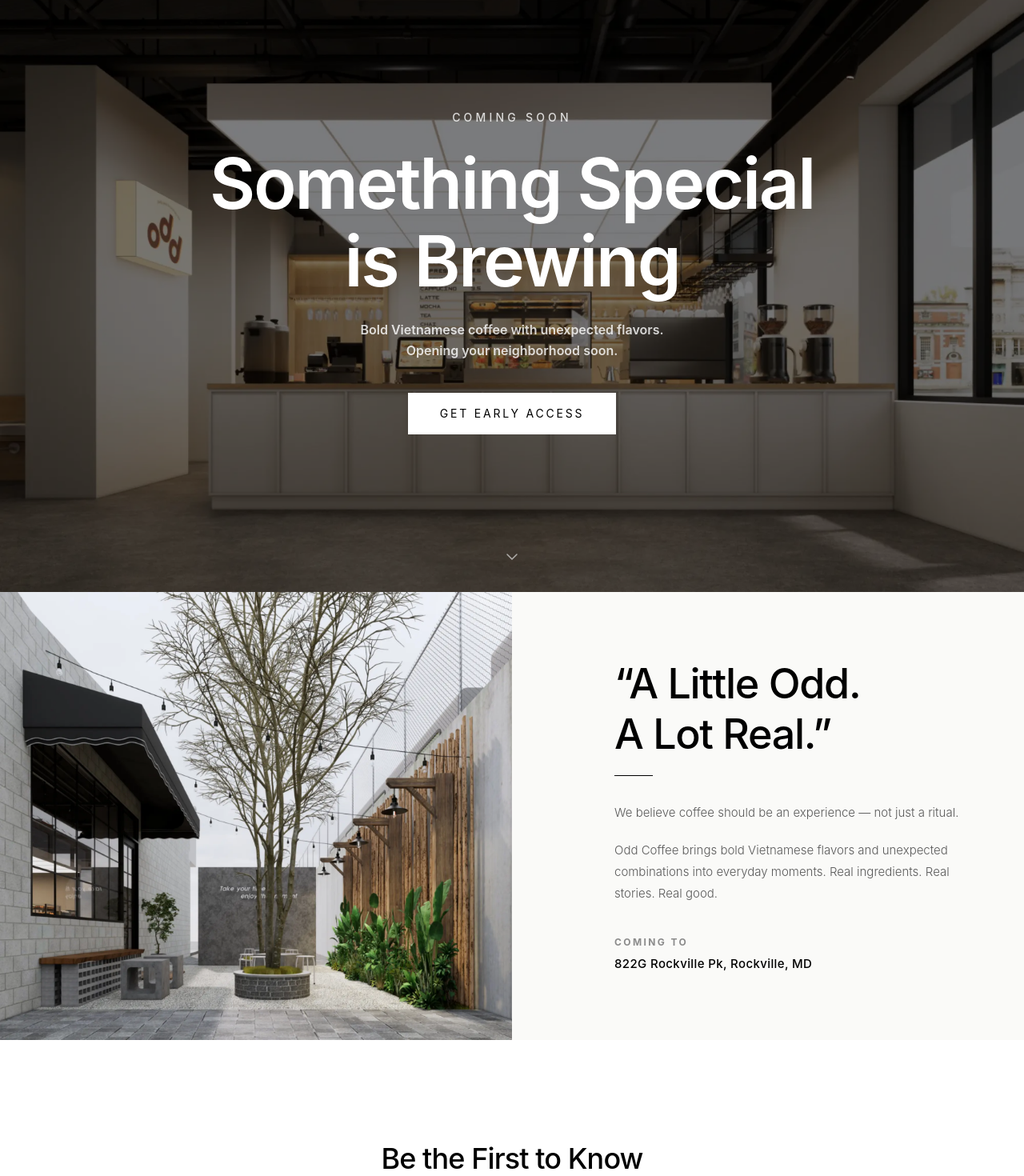
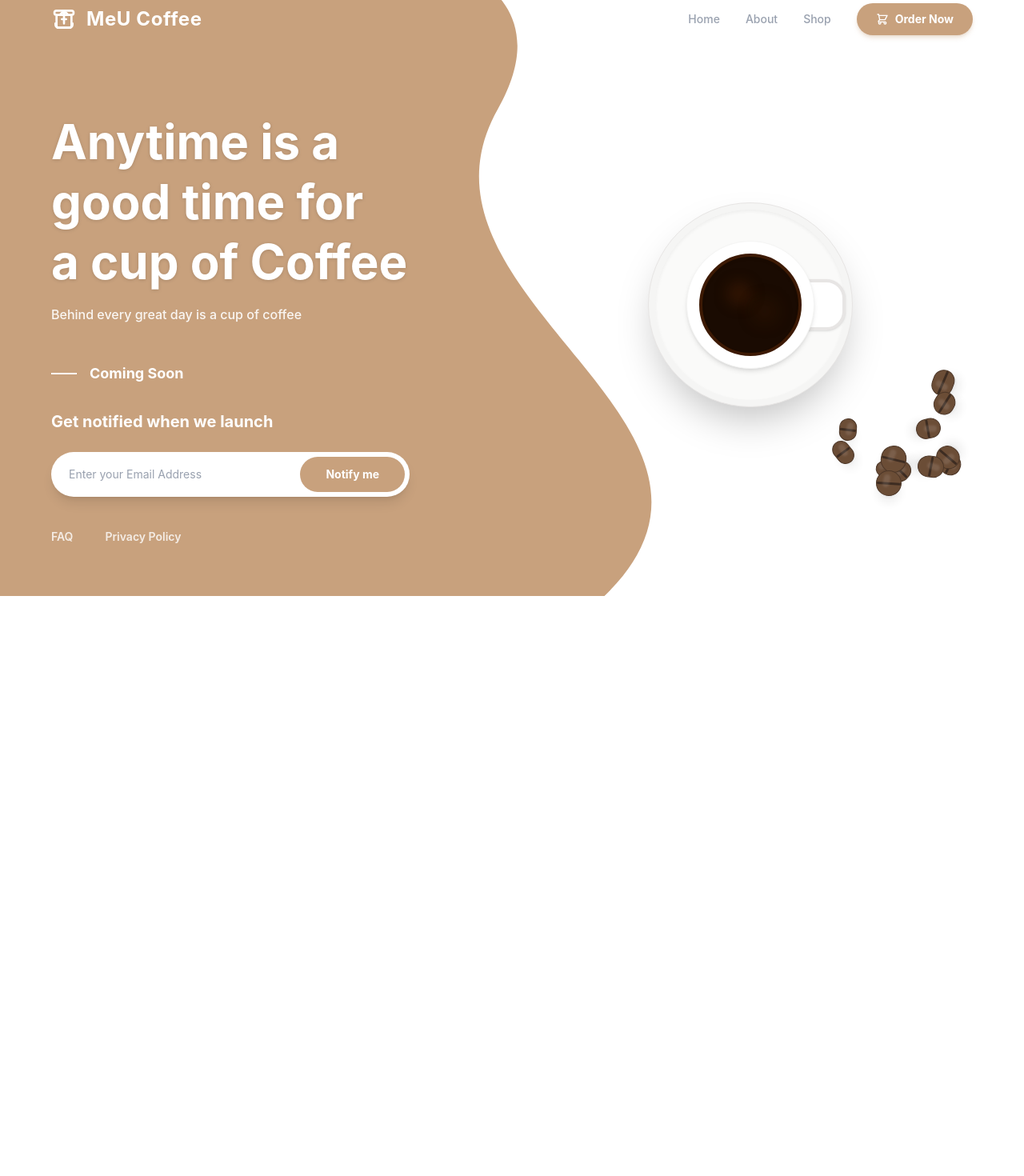
Before and after one commit to vutiendat24/MeU_first, a React (Vite) app in the folder MeU-fontend/: page / in a window 1280 px wide. Shown: the part 60-1530 px from the top of the page at 80% size. After the commit the page ends 805 px from the top, so only its background shows below. Built offline with nearby package versions, Linux system fonts and the light colour scheme; no server answers.

Commit message:
landing page meu coffee

```diff
--- a/MeU-fontend/src/components/ComingSoon.tsx
+++ b/MeU-fontend/src/components/ComingSoon.tsx
@@ -1,225 +1,240 @@
-import React from 'react';
-import barAreaImage from '../assets/images/bar-area.webp';
-import outdoorAreaImage from '../assets/images/outdoor-area.webp';
-import oddLogoImage from '../assets/images/odd-logo.webp';
+import React, { useState } from 'react';
 
 const ComingSoon: React.FC = () => {
-  const scrollToBottom = () => {
-    window.scrollTo({
-      top: document.documentElement.scrollHeight,
-      behavior: 'smooth',
-    });
+  // Form State
+  const [email, setEmail] = useState('');
+  const [emailError, setEmailError] = useState('');
+  const [isSubmitting, setIsSubmitting] = useState(false);
+  const [isClaimed, setIsClaimed] = useState(false);
+
+  const handleEmailChange = (e: React.ChangeEvent<HTMLInputElement>) => {
+    setEmail(e.target.value);
+    if (emailError) {
+      setEmailError('');
+    }
+  };
+
+  const validateEmail = (val: string) => {
+    const trimmed = val.trim();
+    if (!trimmed) {
+      return 'Please enter your email address.';
+    }
+    const regex = /^[^\s@]+@[^\s@]+\.[^\s@]+$/;
+    if (!regex.test(trimmed)) {
+      return 'Please enter a valid email address (e.g., name@gmail.com).';
+    }
+    if (val.length > 100) {
+      return 'Email must not exceed 100 characters.';
+    }
+    return '';
+  };
+
+  const handleClaimSubmit = async (e: React.FormEvent) => {
+    e.preventDefault();
+    const eErr = validateEmail(email);
+
+    if (eErr) {
+      setEmailError(eErr);
+      return;
+    }
+
+    setIsSubmitting(true);
+    // Simulate API subscription saving
+    await new Promise((resolve) => setTimeout(resolve, 1500));
+    setIsSubmitting(false);
+    setIsClaimed(true);
   };
 
   return (
-    <main className="w-full min-h-screen bg-[#F9F8F6] text-[#2C2A26] font-sans selection:bg-[#D45934] selection:text-white">
-      {/* SECTION 1: HERO */}
-      <section className="relative w-full h-screen flex flex-col items-center justify-center overflow-hidden font-sans">
+    <main className="relative w-full min-h-screen bg-white font-sans text-gray-800 overflow-hidden flex flex-col selection:bg-[#BA8E6B] selection:text-white">
 
-        {/* Background Image & Dark Overlay */}
-        <div className="absolute inset-0 z-0">
-          <img
-            src={barAreaImage}
-            alt="Odd Coffee Interior"
+      {/* Wavy Background (SVG) */}
+      <div className="absolute inset-0 w-full h-full z-0 pointer-events-none">
+        <svg
+          viewBox="0 0 1440 1024"
           className="w-full h-full object-cover"
+          preserveAspectRatio="none"
+        >
+          {/*
+            Draws the tan shape on the left that curves into the white side.
+            Adjusted bezier curves to match the T Cafe mockup.
+          */}
+          <path
+            fill="#C8A17D"
+            d="M0,0 L0,1024 L850,1024 C1100,750 550,550 700,250 C800,50 600,0 550,0 Z"
           />
-          {/* Lớp phủ màu đen với độ mờ 50% giúp chữ trắng dễ đọc hơn */}
-          <div className="absolute inset-0 bg-black/50"></div>
-        </div>
-
-        {/* Center Content */}
-        <div className="relative z-10 flex flex-col items-center text-center px-4 w-full max-w-4xl">
-
-          {/* Subtitle */}
-          <p className="text-white/80 text-xs md:text-sm uppercase tracking-[0.3em] font-medium mb-6">
-            Coming Soon
-          </p>
-
-          {/* Main Title */}
-          <h1 className="text-white text-5xl md:text-7xl lg:text-[5.5rem] font-semibold leading-[1.1] tracking-tight mb-6">
-            Something Special<br />
-            is Brewing
-          </h1>
-
-          {/* Description */}
-          <p className="text-white/80 font-semibold text-sm md:text-base mb-10 leading-relaxed font-light">
-            Bold Vietnamese coffee with unexpected flavors.<br />
-            Opening your neighborhood soon.
-          </p>
-
-          {/* Call to Action Button */}
-          <button
-            className="bg-white text-black px-10 py-4 text-xs md:text-sm  uppercase tracking-[0.2em] hover:bg-gray-200 transition-colors duration-300"
-          >
-            Get Early Access
-          </button>
-        </div>
-
-        {/* Scroll Down Indicator (Mũi tên chĩa xuống ở đáy màn hình) */}
-        <div
-          onClick={scrollToBottom}
-          className="absolute bottom-8 z-10 text-white/60 hover:text-white transition-colors cursor-pointer"
-        >
-          <svg
-            xmlns="http://www.w3.org/2000/svg"
-            width="24"
-            height="24"
-            viewBox="0 0 24 24"
-            fill="none"
-            stroke="currentColor"
-            strokeWidth="1.5"
-            strokeLinecap="round"
-            strokeLinejoin="round"
-          >
-            <path d="m6 9 6 6 6-6" />
         </svg>
       </div>
 
-      </section>
-      {/* SECTION 2: STORY */}
-      <section className="w-full flex flex-col md:flex-row items-center min-h-[70vh] bg-[#fafaf8] font-sans">
+      {/* Main Container */}
+      <div className="relative z-10 w-full max-w-[1440px] mx-auto min-h-screen flex flex-col p-6 md:p-10 lg:p-16">
 
-        {/* CỘT TRÁI - HÌNH ẢNH */}
-        <div className="w-full md:w-1/2 relative h-[50vh] md:h-[70vh]">
-          <img
-            src={outdoorAreaImage}
-            alt="Odd Coffee Outdoor Area"
-            className="absolute inset-0 w-full h-full object-cover object-center"
-          />
+        {/* Navbar */}
+        <header className="flex justify-between items-center w-full mb-16 lg:mb-24">
+          {/* Logo */}
+          <div className="flex items-center gap-3 text-white">
+            <svg className="w-8 h-8" fill="none" stroke="currentColor" viewBox="0 0 24 24" xmlns="http://www.w3.org/2000/svg">
+              <path strokeLinecap="round" strokeLinejoin="round" strokeWidth={2} d="M4 16v1a3 3 0 003 3h10a3 3 0 003-3v-1m-4-8l-4-4m0 0L8 8m4-4v12" />
+              {/* Custom Cup shape */}
+              <path strokeLinecap="round" strokeLinejoin="round" strokeWidth={2} d="M5 8h14M5 8a2 2 0 110-4h14a2 2 0 110 4M5 8v10a2 2 0 002 2h10a2 2 0 002-2V8m-9 4h4" />
+            </svg>
+            <span className="font-bold text-2xl tracking-wide">MeU Coffee</span>
           </div>
 
-        {/* CỘT PHẢI - NỘI DUNG */}
-        <div className="w-full md:w-1/2 flex items-center justify-start p-8 sm:p-12 lg:py-20 lg:pr-20 md:pl-[10%]">
+          {/* Right Nav */}
+          <div className="hidden md:flex items-center gap-8 text-gray-400 font-medium text-sm">
+            <a href="#" className="hover:text-gray-600 transition-colors">Home</a>
+            <a href="#" className="hover:text-gray-600 transition-colors">About</a>
+            <a href="#" className="hover:text-gray-600 transition-colors">Shop</a>
+            <button className="flex items-center gap-2 bg-[#C8A17D] hover:bg-[#b08b68] text-white px-6 py-2.5 rounded-full font-bold shadow-md shadow-[#C8A17D]/30 transition-all">
+              <svg className="w-4 h-4" fill="none" stroke="currentColor" viewBox="0 0 24 24"><path strokeLinecap="round" strokeLinejoin="round" strokeWidth={2} d="M3 3h2l.4 2M7 13h10l4-8H5.4M7 13L5.4 5M7 13l-2.293 2.293c-.63.63-.184 1.707.707 1.707H17m0 0a2 2 0 100 4 2 2 0 000-4zm-8 2a2 2 0 11-4 0 2 2 0 014 0z" /></svg>
+              Order Now
+            </button>
+          </div>
+        </header>
 
-          {/* KHỐI CHỮ - Giới hạn chiều rộng để text có độ ngắt dòng giống ảnh gốc */}
-          <div className="w-full max-w-[460px]">
+        {/* 2-Column Content Layout */}
+        <div className="flex-1 grid grid-cols-1 lg:grid-cols-2 gap-10 items-center">
 
-            <h2 className="text-4xl md:text-[3.25rem] font-medium text-black leading-[1.2] tracking-tight mb-5">
-              “A Little Odd.<br />
-              A Lot Real.”
-            </h2>
+          {/* Left Content (Text & Form) */}
+          <div className="flex flex-col items-start pr-0 lg:pr-10">
+            <h1 className="text-4xl md:text-5xl lg:text-6xl font-bold text-white leading-tight mb-4 drop-shadow-sm">
+              Anytime is a <br className="hidden md:block" />
+              good time for <br className="hidden md:block" />
+              a cup of Coffee
+            </h1>
+            <p className="text-white/90 text-sm md:text-base font-medium mb-12">
+              Behind every great day is a cup of coffee
+            </p>
 
-            {/* Đường gạch ngang */}
-            <div className="w-12 h-[1px] bg-black mb-8"></div>
-
-            {/* Cụm văn bản */}
-            <div className="space-y-5 text-[#5A5A5A] text-[15px] leading-[1.8] font-light mb-10">
-              <p>
-                We believe coffee should be an experience — not just a ritual.
-              </p>
-              <p>
-                Odd Coffee brings bold Vietnamese flavors and unexpected combinations into everyday moments. Real ingredients. Real stories. Real good.
-              </p>
+            <div className="flex items-center gap-4 text-white font-bold text-lg mb-8">
+              <span className="w-8 h-0.5 bg-white"></span>
+              Coming Soon
             </div>
 
-            {/* Địa chỉ */}
-            <div className="flex flex-col">
-              <span className="text-[10px] md:text-xs uppercase tracking-[0.2em] font-bold text-[#8B8B8B] mb-2">
-                Coming To
-              </span>
-              <span className="text-sm md:text-[15px] font-medium text-black tracking-wide">
-                822G Rockville Pk, Rockville, MD
-              </span>
+            <h3 className="text-white font-bold text-xl mb-6">
+              Get notified when we launch
+            </h3>
+
+            {/* Form */}
+            <div className="w-full max-w-md relative">
+              {!isClaimed ? (
+                <form onSubmit={handleClaimSubmit} className="flex flex-col relative w-full">
+                  <div className="bg-white rounded-full flex items-center p-1.5 shadow-lg relative z-20">
+                    <input
+                      type="text"
+                      value={email}
+                      onChange={handleEmailChange}
+                      placeholder="Enter your Email Address"
+                      className="flex-1 bg-transparent border-none text-gray-700 placeholder-gray-400 px-4 py-3 text-sm focus:outline-none"
+                    />
+                    <button
+                      type="submit"
+                      disabled={isSubmitting}
+                      className="bg-[#C8A17D] hover:bg-[#b08b68] text-white px-8 py-3 rounded-full text-sm font-bold transition-colors whitespace-nowrap"
+                    >
+                      {isSubmitting ? '...' : 'Notify me'}
+                    </button>
+                  </div>
+                  {/* Absolute error message so it doesn't break the layout */}
+                  {emailError && (
+                    <div className="absolute -bottom-8 left-4 text-white bg-red-500/90 px-3 py-1 rounded-md text-xs shadow-md animate-fade-in">
+                      {emailError}
+                      {/* Triangle pointer */}
+                      <div className="absolute -top-1 left-4 w-2 h-2 bg-red-500/90 transform rotate-45"></div>
+                    </div>
+                  )}
+                </form>
+              ) : (
+                <div className="bg-white rounded-full flex items-center justify-between p-2 px-6 shadow-lg relative z-20 h-[60px]">
+                  <div className="flex items-center gap-3 text-[#C8A17D]">
+                    <svg className="w-6 h-6" fill="none" stroke="currentColor" viewBox="0 0 24 24"><path strokeLinecap="round" strokeLinejoin="round" strokeWidth={2} d="M9 12l2 2 4-4m6 2a9 9 0 11-18 0 9 9 0 0118 0z" /></svg>
+                    <span className="text-sm font-bold text-gray-700">Notified successfully!</span>
+                  </div>
+                  <button
+                    onClick={() => {
+                      setEmail('');
+                      setIsClaimed(false);
+                    }}
+                    className="text-xs text-gray-400 hover:text-gray-600 underline"
+                  >
+                    Reset
+                  </button>
+                </div>
+              )}
+            </div>
+
+          </div>
+
+          {/* Right Content (Images/CSS Art placeholders) */}
+          <div className="relative h-full min-h-[400px] flex items-center justify-center">
+
+            {/* Top Down Coffee Cup CSS Placeholder */}
+            <div className="relative w-64 h-64 bg-stone-100 rounded-full shadow-2xl flex items-center justify-center border border-stone-200">
+              {/* Saucer rim shadow */}
+              <div className="absolute inset-2 rounded-full shadow-inner bg-stone-50"></div>
+
+              {/* Cup */}
+              <div className="relative w-40 h-40 bg-white rounded-full shadow-md flex items-center justify-center border border-stone-100 z-10">
+                {/* Coffee Liquid */}
+                <div className="w-32 h-32 bg-[#1A0B02] rounded-full shadow-inner border-4 border-[#3D1A04] relative overflow-hidden">
+                  {/* Crema bubbles placeholder */}
+                  <div className="absolute top-1/4 left-1/4 w-8 h-8 rounded-full bg-[#3D1A04] blur-sm opacity-60"></div>
+                  <div className="absolute bottom-1/3 right-1/4 w-6 h-6 rounded-full bg-[#522507] blur-md opacity-40"></div>
+                </div>
+              </div>
+
+              {/* Cup Handle */}
+              <div className="absolute right-6 top-1/2 -translate-y-1/2 translate-x-4 w-12 h-16 border-4 border-stone-200 rounded-r-3xl z-0 bg-white shadow-sm"></div>
+            </div>
+
+            {/* Coffee Beans CSS Art Placeholders */}
+            <div className="absolute bottom-0 right-0 w-48 h-48 pointer-events-none opacity-90">
+              {/* Several bean shapes scattered */}
+              {[...Array(12)].map((_, i) => (
+                <div
+                  key={i}
+                  className="absolute bg-[#5C3A21] rounded-full shadow-lg border border-[#3A2211] overflow-hidden"
+                  style={{
+                    width: `${Math.random() * 15 + 20}px`,
+                    height: `${Math.random() * 10 + 25}px`,
+                    top: `${Math.random() * 80 + 10}%`,
+                    left: `${Math.random() * 80 + 10}%`,
+                    transform: `rotate(${Math.random() * 360}deg)`,
+                  }}
+                >
+                  {/* Bean middle crack */}
+                  <div className="absolute top-1/2 left-0 w-full h-[1.5px] bg-[#29160A] transform -translate-y-1/2 rounded-full scale-y-150 rotate-3"></div>
+                  {/* Bean highlight */}
+                  <div className="absolute top-1 left-2 w-2 h-4 bg-white/10 blur-[1px] rounded-full transform rotate-12"></div>
+                </div>
+              ))}
             </div>
 
           </div>
         </div>
 
-      </section>
-
-      {/* SECTION 3: NEWSLETTER */}
-      <div className="font-sans">
-
-        {/* SECTION 3: NEWSLETTER */}
-        <section className="w-full bg-white py-24 md:py-32 px-4 flex flex-col items-center justify-center text-center">
-
-          {/* Heading */}
-          <h2 className="text-3xl md:text-4xl font-medium text-black mb-4 tracking-tight">
-            Be the First to Know
-          </h2>
-
-          {/* Subtitle */}
-          <p className="text-[#5A5A5A] text-sm md:text-base leading-relaxed max-w-md mb-10">
-            Subscribe for exclusive promotions and updates<br className="hidden md:block" />
-            before our grand opening.
-          </p>
-
-          {/* Form Container */}
-          <form className="w-full max-w-md flex flex-col gap-4">
-            <input
-              type="email"
-              placeholder="Enter your email"
-              required
-              className="w-full border border-gray-300 px-4 py-4 text-sm focus:outline-none focus:border-black placeholder:text-gray-400 transition-colors"
-            />
-            <button
-              type="submit"
-              className="w-full bg-black text-white px-4 py-4 text-xs font-bold uppercase tracking-[0.2em] hover:bg-gray-800 transition-colors"
-            >
-              Subscribe
-            </button>
-          </form>
-
-          {/* Privacy Note */}
-          <p className="text-xs text-[#8B8B8B] mt-8">
-            We respect your privacy. Unsubscribe anytime.
-          </p>
-
-        </section>
-
-        {/* SECTION 4: FOOTER */}
-        {/* Nền xám rất nhạt để phân biệt với phần trắng ở trên */}
-        <section className="w-full bg-[#FBFBFB] py-20 px-4 flex flex-col items-center justify-center text-center">
-
-          {/* Logo */}
-          <div className="mb-10">
-            {/* Bạn cần thay thế src bằng hình ảnh logo dạng tròn có chữ uốn cong của Odd Coffee */}
-            <img
-              src={oddLogoImage}
-              alt="Odd Coffee Logo"
-              className="w-40 md:w-48 h-auto object-contain mx-auto"
-            />
+        {/* Footer Links */}
+        <footer className="mt-auto pt-10 flex items-center justify-between w-full text-white/80 text-sm font-semibold relative z-10">
+          <div className="flex items-center gap-10">
+            <a href="#" className="hover:text-white transition-colors">FAQ</a>
+            <a href="#" className="hover:text-white transition-colors">Privacy Policy</a>
           </div>
-
-          {/* Social Icon (Instagram) */}
+          <div>
             <a
-            href="https://instagram.com"
+              href="https://www.instagram.com/"
               target="_blank"
               rel="noopener noreferrer"
-            aria-label="Instagram"
-            className="text-black hover:text-gray-600 transition-colors mb-10"
+              className="flex items-center gap-2 hover:text-white transition-colors"
+              title="Follow MeU Coffee on Instagram"
             >
-            <svg
-              xmlns="http://www.w3.org/2000/svg"
-              width="20"
-              height="20"
-              viewBox="0 0 24 24"
-              fill="none"
-              stroke="currentColor"
-              strokeWidth="2"
-              strokeLinecap="round"
-              strokeLinejoin="round"
-            >
-              <rect width="20" height="20" x="2" y="2" rx="5" ry="5"></rect>
-              <path d="M16 11.37A4 4 0 1 1 12.63 8 4 4 0 0 1 16 11.37z"></path>
-              <line x1="17.5" x2="17.51" y1="6.5" y2="6.5"></line>
+              <svg className="w-5 h-5" fill="currentColor" viewBox="0 0 24 24" aria-hidden="true">
+                <path fillRule="evenodd" d="M12.315 2c2.43 0 2.784.008 3.752.052 2.73.124 4.094 1.502 4.218 4.218.044.968.052 1.322.052 3.752 0 2.43-.008 2.784-.052 3.752-.124 2.73-1.502 4.094-4.218 4.218-.968.044-1.322.052-3.752.052-2.43 0-2.784-.008-3.752-.052-2.73-.124-4.094-1.502-4.218-4.218-.044-.968-.052-1.322-.052-3.752 0-2.43.008-2.784.052-3.752.124-2.73 1.502-4.094 4.218-4.218.968-.044 1.322-.052 3.752-.052zm-1.127 1.833C9.07 3.9 8.784 3.91 7.973 3.947c-2.03.092-2.915.986-3.007 3.007-.037.81-.047 1.096-.047 3.202 0 2.106.01 2.392.047 3.202.092 2.03.986 2.916 3.007 3.007.81.037 1.096.047 3.202.047 2.106 0 2.392-.01 3.202-.047 2.03-.092 2.916-.986 3.007-3.007.037-.81.047-1.096.047-3.202 0-2.106-.01-2.392-.047-3.202-.092-2.03-.986-2.916-3.007-3.007-.81-.037-1.096-.047-3.202-.047-2.106 0-2.392.01-3.202.047zM12 7.5a4.5 4.5 0 100 9 4.5 4.5 0 000-9zm0 7.5a3 3 0 110-6 3 3 0 010 6zm4.75-7.75a1.125 1.125 0 112.25 0 1.125 1.125 0 01-2.25 0z" clipRule="evenodd" />
               </svg>
+              <span>Instagram</span>
             </a>
-
-          {/* Address */}
-          <p className="text-[#5A5A5A] text-sm mb-6">
-            822G Rockville Pk, Rockville, MD, 20850
-          </p>
-
-          {/* Tiny Divider Line */}
-          <div className="w-8 h-[1px] bg-gray-300 mb-6"></div>
-
-          {/* Copyright */}
-          <p className="text-[#8B8B8B] text-[10px] md:text-xs uppercase tracking-[0.15em] font-medium">
-            © 2026 ODD COFFEE. ALL RIGHTS RESERVED.
-          </p>
-
-        </section>
+          </div>
+        </footer>
 
       </div>
     </main>
```
Also changed, not shown: MeU-fontend/tailwind.config.ts (+10 -0 lines), 1 other file (tests, documents, lock files or other folders). Lines whose indentation alone changed are shown as unchanged.
